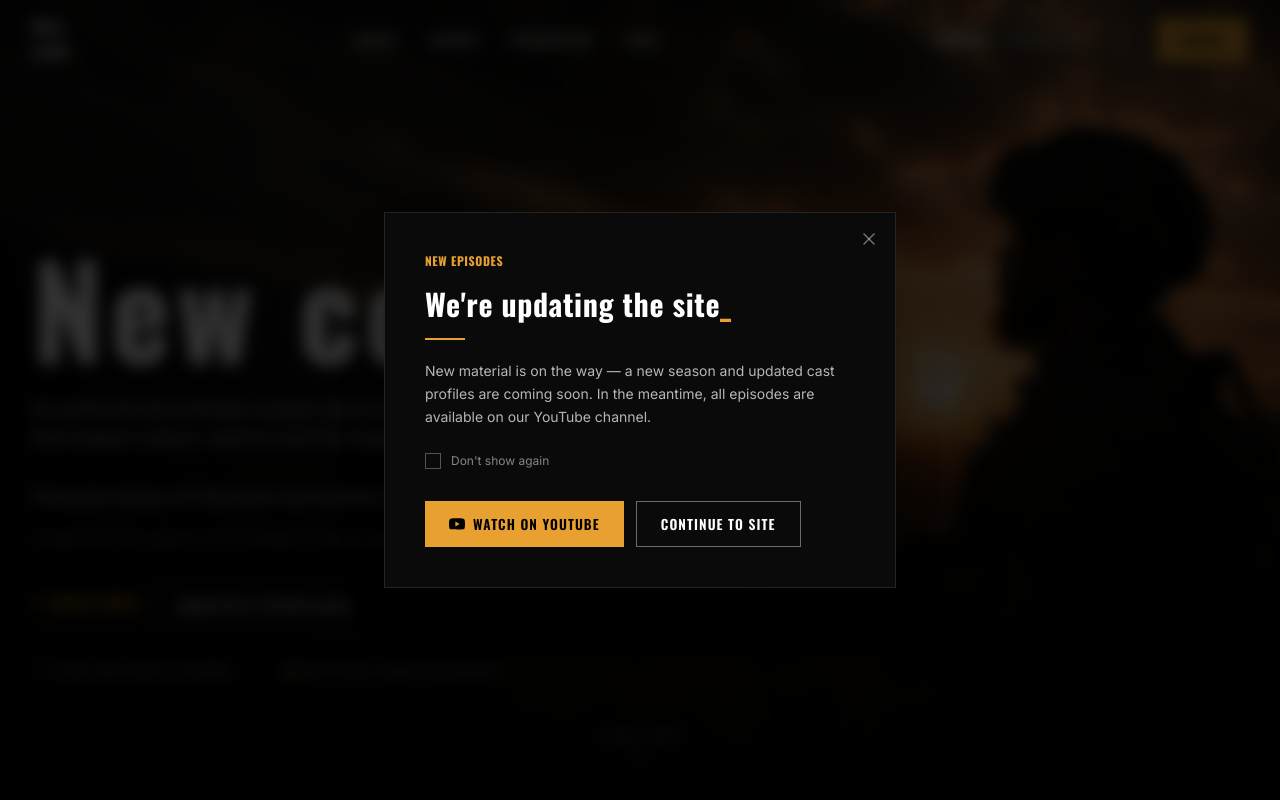
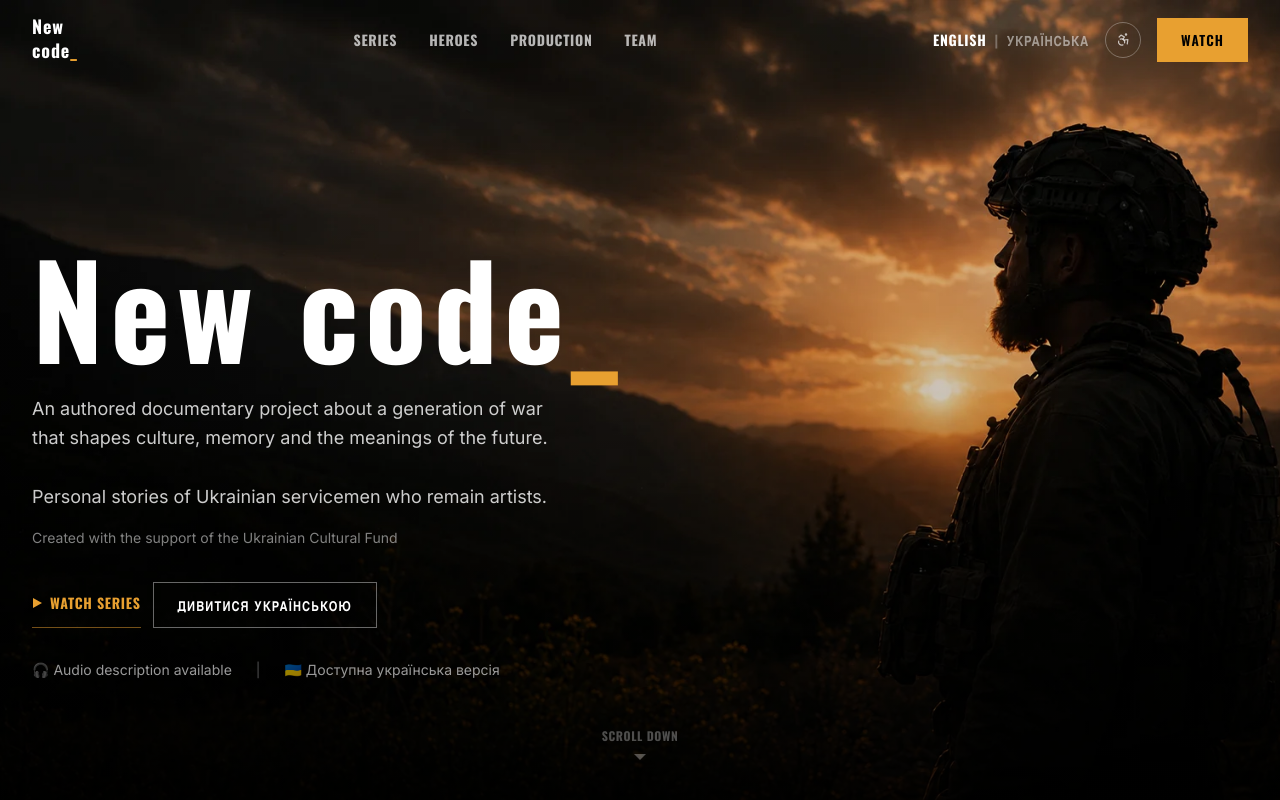
Before and after one commit to Dmitrylolo/noviy-kod, a Next.js app: page /en in a window 1280 px wide. Shown: the top 800 px of the page. Built offline with nearby package versions, Linux system fonts and the light colour scheme.

Commit message:
fix: stop showing welcome development modal

```diff
--- a/src/app/en/page.tsx
+++ b/src/app/en/page.tsx
@@ -11,7 +11,6 @@ import ProductionSection from '@/components/ProductionSection'
 import ScreeningsSection from '@/components/ScreeningsSection'
 import SeriesSection from '@/components/SeriesSection'
 import TeamSection from '@/components/TeamSection'
-import WelcomeModal from '@/components/WelcomeModal'
 import type { Metadata } from 'next'
 
 export const metadata: Metadata = {
@@ -31,7 +30,6 @@ export const metadata: Metadata = {
 export default function EnPage() {
   return (
     <main>
-      <WelcomeModal lang="en" />
       <Header lang="en" />
       <HeroSection lang="en" />
       <LiveSection lang="en" />
--- a/src/app/page.tsx
+++ b/src/app/page.tsx
@@ -11,7 +11,6 @@ import ProductionSection from '@/components/ProductionSection'
 import ScreeningsSection from '@/components/ScreeningsSection'
 import SeriesSection from '@/components/SeriesSection'
 import TeamSection from '@/components/TeamSection'
-import WelcomeModal from '@/components/WelcomeModal'
 import type { Metadata } from 'next'
 
 export const metadata: Metadata = {
@@ -31,7 +30,6 @@ export const metadata: Metadata = {
 export default function HomePage() {
   return (
     <main>
-      <WelcomeModal lang="ua" />
       <Header lang="ua" />
       <HeroSection lang="ua" />
       <LiveSection lang="ua" />
```
